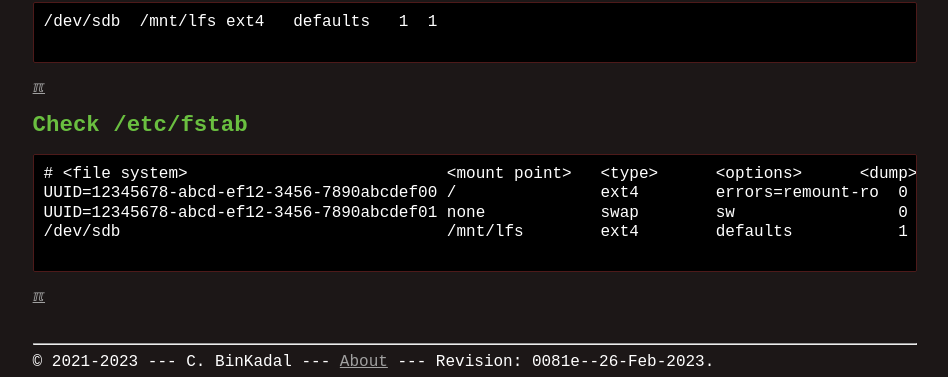
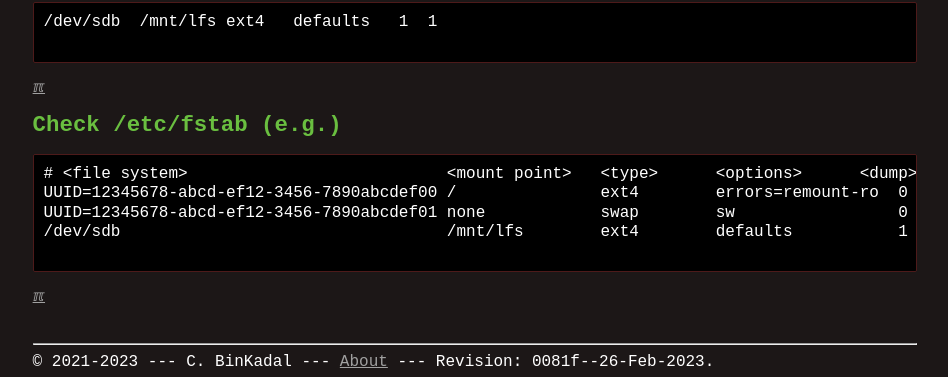
Before and after one commit to os2xx/doit, a Jekyll site: the page built from 015.md, in a window 1280 px wide and 900 px high, scrolled down 11715 px. Shown: the part 520-897 px from the top of the window, without its empty margins (165-1113 px from the left). Built offline with Jekyll 4.4.1, drawn with Linux system fonts in a browser that asks for light colours.

Commit message:
modified:   015.pmd

````diff
--- a/015.md
+++ b/015.md
@@ -148,7 +148,7 @@ root:~#
 ```
 
 [&#x213C;](#)<br id="idx014">
-## Check /etc/fstab
+## Check /etc/fstab (e.g.)
 
 
 ```
--- a/_config.yml
+++ b/_config.yml
@@ -1,4 +1,4 @@
-version:          "0081e--26-Feb-2023"
+version:          "0081f--26-Feb-2023"
 copyright:        "2021-2023"
 title:            "This Is How Me Do It!"
 author:           "C. BinKadal"
````
Also changed, not shown: 004.md (+1 -1 lines), 1 other file.
